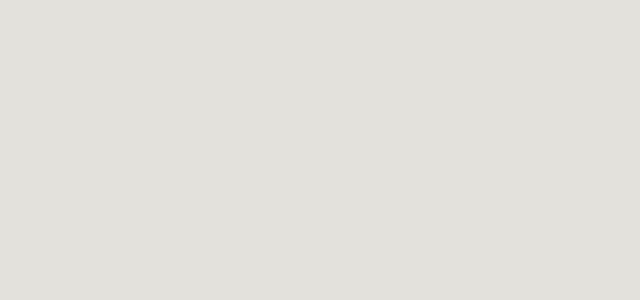
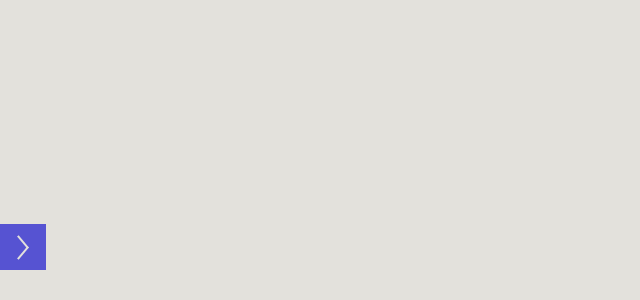
Before and after one commit to carl-vanman/Portfolio_23, a Next.js app: page / in a window 1280 px wide. Shown: the part 500-800 px from the top of the page, without its empty margins (0-640 px from the left). Built offline with nearby package versions, Linux system fonts and the light colour scheme.

Commit message:
menu btn animation > to x and from x to >

```diff
--- /dev/null
+++ b/src/components/navigation/Navigation.js
@@ -0,0 +1,20 @@
+import React, { useState } from 'react'
+import styles from "./Navigation.module.css"
+
+const Navigation = () => {
+
+    const [isMenuOpen, setIsMenuOpen] = useState(false)
+
+    const handleOpenClose = () => setIsMenuOpen(prev => prev = !prev)
+
+  return (
+    <nav>
+        <button className={styles.menu_btn} onClick={() => handleOpenClose()}>
+            <div className={`${isMenuOpen ? styles.close_state : styles.open_state}`} />
+            <div className={`${isMenuOpen ? styles.close_state : styles.open_state}`} />
+        </button>
+    </nav>
+  )
+}
+
+export default Navigation
--- /dev/null
+++ b/src/components/navigation/Navigation.module.css
@@ -0,0 +1,162 @@
+.menu_btn {
+    width: 46px;
+    height: 46px;
+
+    background-color: var(--primary-accent);
+    position: absolute;
+    bottom: 30px;
+
+    display: flex;
+    flex-direction: column;
+    justify-content: center;
+    align-items: center;
+}
+
+.menu_btn > * {
+    width: 16px;
+    height: 2px;
+
+    background-color: var(--primary-light);
+    position: absolute;
+}
+
+/*  >  */
+.menu_btn div:first-child.open_state {
+    margin-bottom: 11px;
+    transform: rotate(50deg);
+    animation: closeMenuFirst 0.8s cubic-bezier(0.65, 0.05, 0.36, 1);
+}
+
+.menu_btn div:last-child.open_state {
+    margin-top: 11px;
+    transform: rotate(-50deg);
+    animation: closeMenuLast 0.8s cubic-bezier(0.65, 0.05, 0.36, 1);
+}
+
+/*  x  */
+.menu_btn div:first-child.close_state {
+    width: 28px;
+    margin-bottom: 0px;
+    transform: rotate(45deg);
+    animation: openMenuFirst 0.8s cubic-bezier(0.65, 0.05, 0.36, 1)
+}
+
+.menu_btn div:last-child.close_state {
+    width: 28px;
+    margin-top: 0px;
+    transform: rotate(-45deg);
+    animation: openMenuLast 0.8s cubic-bezier(0.65, 0.05, 0.36, 1)
+}
+/* > to x */
+@keyframes openMenuFirst {
+    0%{
+        width: 16px;
+        margin-bottom: 11px;
+        transform: rotate(50deg);
+    }
+    40% {
+        width: 16px;
+        margin-bottom: 11px;
+        transform: rotate(0deg);
+    }
+    60% {
+        width: 16px;
+        margin-bottom: 0px;
+        transform: rotate(0deg);
+    }
+    80% {
+        width: 28px;
+        margin-bottom: 0px;
+        transform: rotate(0deg);
+    }
+    100% {
+        width: 28px;
+        margin-bottom: 0px;
+        transform: rotate(45deg);
+    }
+}
+/* x to > */
+@keyframes closeMenuFirst {
+    0%{
+        width: 28px;
+        margin-bottom: 0px;
+        transform: rotate(45deg);
+    }
+    40% {
+        width: 28px;
+        margin-bottom: 0px;
+        transform: rotate(0deg);
+    }
+    60% {
+        width: 16px;
+        margin-bottom: 0px;
+        transform: rotate(0deg);
+    }
+    80% {
+        width: 16px;
+        margin-bottom: 11px;
+        transform: rotate(0deg);
+    }
+    100% {
+        width: 16px;
+        margin-bottom: 11px;
+        transform: rotate(50deg);
+    }
+}
+
+/* > to x */
+@keyframes openMenuLast {
+    0%{
+        width: 16px;
+        margin-top: 11px;
+        transform: rotate(-50deg);
+    }
+    40% {width: 16px;
+        margin-top: 11px;
+        transform: rotate(0deg);
+    }
+    60% {
+        width: 16px;
+        margin-top: 0px;
+        transform: rotate(0deg);
+    }
+    80% {
+        width: 28px;
+        margin-top: 0px;
+        transform: rotate(0deg);
+    }
+    100% {
+        width: 28px;
+        margin-top: 0px;
+        transform: rotate(-45deg);
+    }
+}
+
+/* x to - */
+@keyframes closeMenuLast {
+    0%{
+        width: 28px;
+        margin-top: 0px;
+        transform: rotate(-45deg);
+    }
+    40% {
+        width: 28px;
+        margin-top: 0px;
+        transform: rotate(0deg);
+    }
+    60% {
+        width: 16px;
+        margin-top: 0px;
+        transform: rotate(0deg);
+    }
+    80% {
+        width: 16px;
+        margin-top: 11px;
+        transform: rotate(0deg);
+    }
+    100% {
+        width: 16px;
+        margin-top: 11px;
+        transform: rotate(-50deg);
+    }
+}
--- a/src/pages/index.js
+++ b/src/pages/index.js
@@ -1,3 +1,4 @@
+import Navigation from "@/components/navigation/Navigation";
 import Head from "next/head";
 
 //import { Inter } from '@next/font/google'
@@ -17,7 +18,9 @@ export default function Home() {
                 />
                 <link rel="icon" href="/favicon.ico" />
             </Head>
-            <main></main>
+            <main>
+                <Navigation />
+            </main>
         </>
     );
 }
--- a/src/styles/globals.css
+++ b/src/styles/globals.css
@@ -26,3 +26,7 @@ body {
 
     background-color: var(--primary-light);
 }
+
+button {
+    border: none;
+}
```
